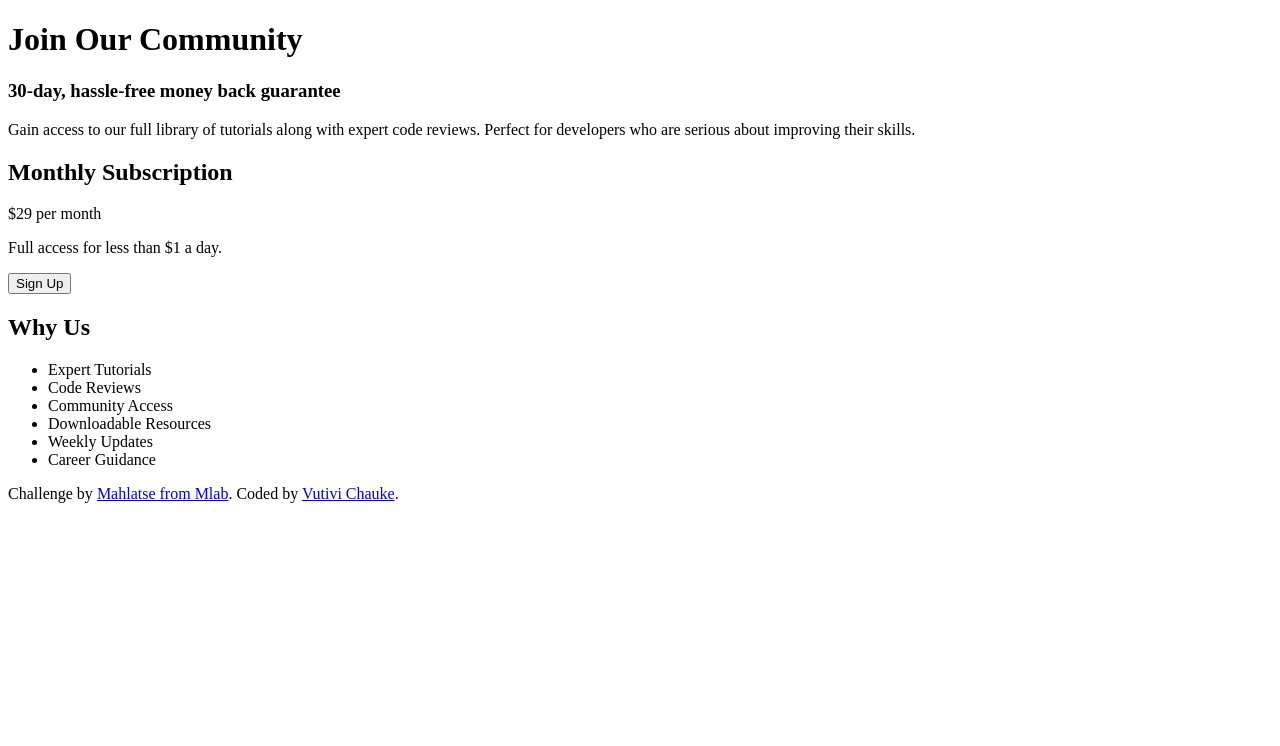
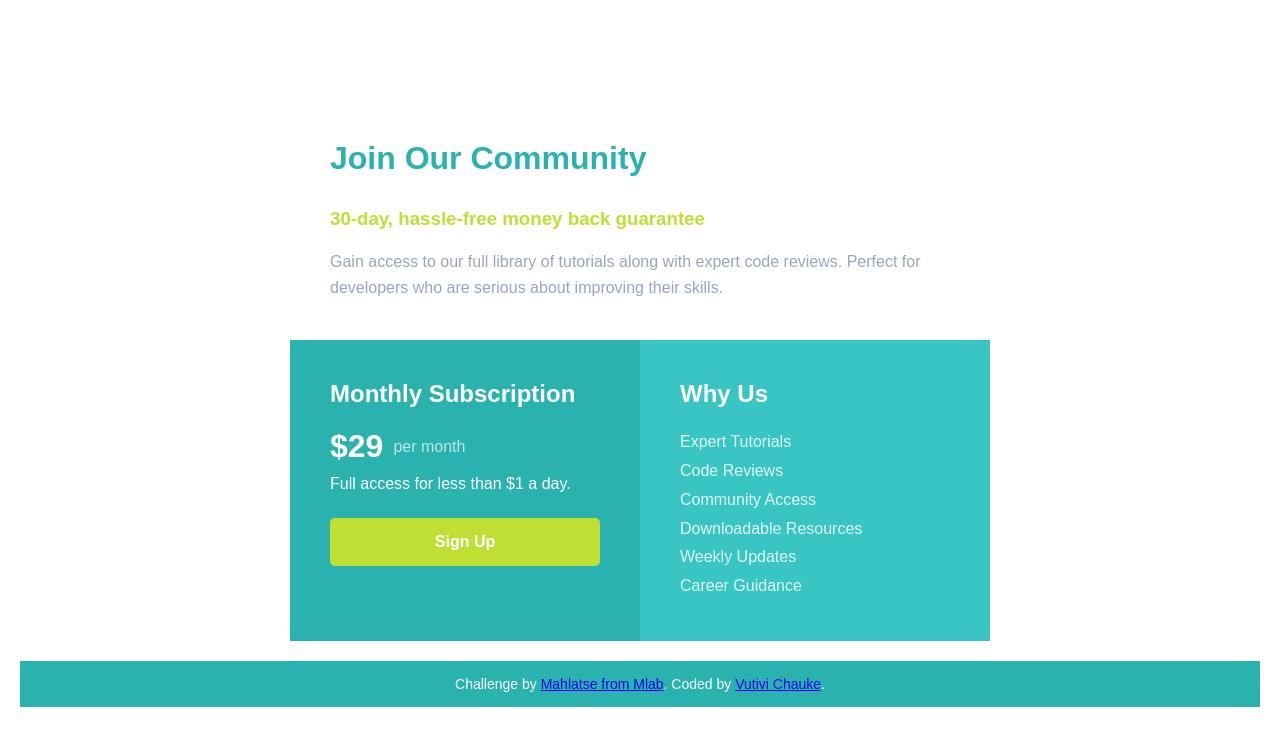
Before and after one commit to Vutivi-chauke/Final_task, a plain HTML site: page index.html in a window 1280 px wide. Drawn offline with Linux system fonts and the light colour scheme.

Commit message:
Update index.html

```diff
--- a/index.html
+++ b/index.html
@@ -4,6 +4,7 @@
     <meta charset="UTF-8">
     <meta name="viewport" content="width=device-width, initial-scale=1.0">
     <title>single-components-master</title>
+    <link rel="stylesheet" type="text/css" href="style.css">
 
 </head>
 <body>
@@ -60,6 +61,10 @@
       Coded by <a href="#">Vutivi Chauke</a>.
     </p>
   </footer>
+<script scr="script.js>
+
+    </script>
+
 
 </body>
 </html>
```
